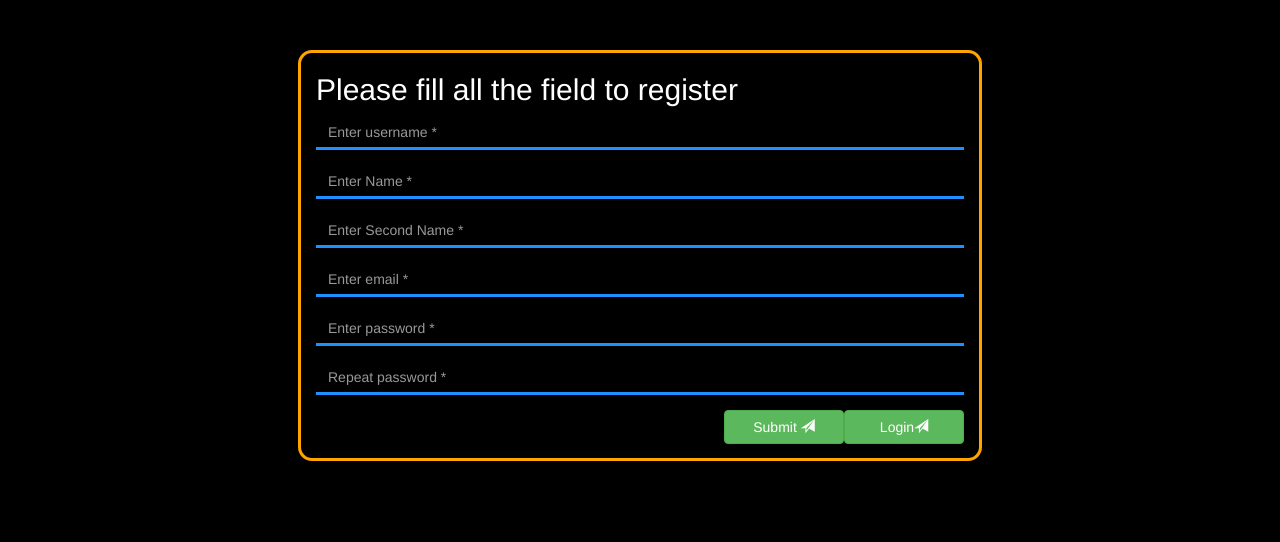
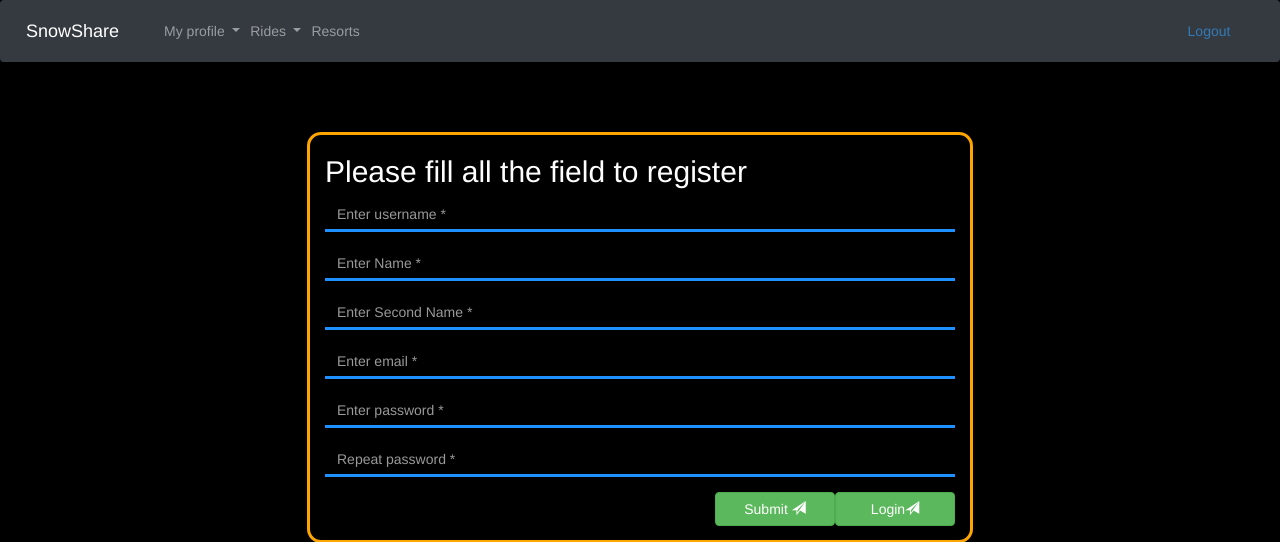
Before and after one commit to gyogy/SnowShare, a Django app: page /rides/register/ in a window 1280 px wide. Shown: the top 542 px of the page. Run offline with Django 3.2, Linux system fonts and the light colour scheme; some libraries are stand-ins or nearby versions.

Commit message:
added navbar to all of the html

```diff
--- a/SnowShare/rides/templates/accounts/register.html
+++ b/SnowShare/rides/templates/accounts/register.html
@@ -1,9 +1,5 @@
-{% load static %}
+{% extends "accounts/start.html" %} {% block content %}
 
-<link href="//maxcdn.bootstrapcdn.com/bootstrap/3.3.0/css/bootstrap.min.css" rel="stylesheet" id="bootstrap-css">
-<link rel="stylesheet" href="{% static 'css/registration.css' %}">
-<script src="//maxcdn.bootstrapcdn.com/bootstrap/3.3.0/js/bootstrap.min.js"></script>
-<script src="//code.jquery.com/jquery-1.11.1.min.js"></script>
 <!------ Include the above in your HEAD tag ---------->
 
 <div class="container">
@@ -36,3 +32,5 @@
   </form>
   </div>
 </div>
+
+{% endblock %}
--- /dev/null
+++ b/SnowShare/rides/templates/accounts/start.html
@@ -0,0 +1,51 @@
+{% load static%}
+<link rel="stylesheet" href="https://stackpath.bootstrapcdn.com/bootstrap/4.3.1/css/bootstrap.min.css" integrity="sha384-ggOyR0iXCbMQv3Xipma34MD+dH/1fQ784/j6cY/iJTQUOhcWr7x9JvoRxT2MZw1T" crossorigin="anonymous">
+<script src="https://code.jquery.com/jquery-3.3.1.slim.min.js" integrity="sha384-q8i/X+965DzO0rT7abK41JStQIAqVgRVzpbzo5smXKp4YfRvH+8abtTE1Pi6jizo" crossorigin="anonymous"></script>
+<script src="https://cdnjs.cloudflare.com/ajax/libs/popper.js/1.14.7/umd/popper.min.js" integrity="sha384-UO2eT0CpHqdSJQ6hJty5KVphtPhzWj9WO1clHTMGa3JDZwrnQq4sF86dIHNDz0W1" crossorigin="anonymous"></script>
+<script src="https://stackpath.bootstrapcdn.com/bootstrap/4.3.1/js/bootstrap.min.js" integrity="sha384-JjSmVgyd0p3pXB1rRibZUAYoIIy6OrQ6VrjIEaFf/nJGzIxFDsf4x0xIM+B07jRM" crossorigin="anonymous"></script>
+<link href="//maxcdn.bootstrapcdn.com/bootstrap/3.3.0/css/bootstrap.min.css" rel="stylesheet" id="bootstrap-css">
+<link rel="stylesheet" href="{% static 'css/registration.css' %}">
+<script src="//maxcdn.bootstrapcdn.com/bootstrap/3.3.0/js/bootstrap.min.js"></script>
+<script src="//code.jquery.com/jquery-1.11.1.min.js"></script>
+
+
+<nav class="navbar navbar-expand-lg navbar-dark bg-dark">
+  <a class="navbar-brand" href="#">SnowShare</a>
+  <button class="navbar-toggler" type="button" data-toggle="collapse" data-target="#navbarNavDropdown" aria-controls="navbarNavDropdown" aria-expanded="false" aria-label="Toggle navigation">
+    <span class="navbar-toggler-icon"></span>
+  </button>
+  <div class="collapse navbar-collapse" id="navbarNavDropdown">
+    <ul class="navbar-nav">
+
+      <li class="nav-item dropdown">
+        <a class="nav-link dropdown-toggle" href="#" id="navbarDropdownMenuLink" data-toggle="dropdown" aria-haspopup="true" aria-expanded="false">
+          My profile
+        </a>
+        <div class="dropdown-menu" aria-labelledby="navbarDropdownMenuLink">
+          <a class="dropdown-item" href="{% url 'add_ride' %}">Add Ride</a>
+          <a class="dropdown-item" href="{% url 'add_car' %}">Add Car</a>
+          <a class="dropdown-item" href="#">Profile</a>
+        </div>
+      </li>
+
+      <li class="nav-item dropdown">
+        <a class="nav-link dropdown-toggle" href="#" id="navbarDropdownMenuLink" data-toggle="dropdown" aria-haspopup="true" aria-expanded="false">
+          Rides
+        </a>
+        <div class="dropdown-menu" aria-labelledby="navbarDropdownMenuLink">
+          <a class="dropdown-item" href="#">Rides</a>
+          <a class="dropdown-item" href="#">Rides In</a>
+          <a class="dropdown-item" href="#">Posted Rides</a>
+        </div>
+      </li>
+
+      <li class="nav-item">
+        <a class="nav-link" href="#">Resorts</a>
+      </li>
+
+    </ul>
+  </div>
+  <button class="btn btn-outline-success my-2 my-sm-0" type="submit" style="float: right; color: white;"><a href="{% url 'logout' %}">Logout</a></button>
+</nav>
+
+{% block content %} {% endblock %}
--- a/SnowShare/rides/templates/resorts/detail.html
+++ b/SnowShare/rides/templates/resorts/detail.html
@@ -1,3 +1,5 @@
+{% extends "accounts/base.html" %} {% block content %}
+
 <h2>{{resort.name}}</h2>
 {% for ride in rides %}
 {% if ride.free_seats > 0 %}
@@ -5,3 +7,5 @@
 {% endif %}
 {% endfor %}
 <p><button type="button"><a href="{% url 'resorts' %}">Back to resort list</a></button><p/>
+
+{% endblock %}
--- a/SnowShare/rides/templates/resorts/list.html
+++ b/SnowShare/rides/templates/resorts/list.html
@@ -1,4 +1,8 @@
+{% extends "accounts/base.html" %} {% block content %}
+
 <h2> Resorts: </h2>
 {% for resort in resorts %}
 <p><a href="{% url 'resort_details' resort.id %}">{{resort.name}}</a></p>
 {% endfor%}
+
+{% endblock %}
--- a/SnowShare/rides/templates/rides/add.html
+++ b/SnowShare/rides/templates/rides/add.html
@@ -1,5 +1,8 @@
+{% extends "accounts/base.html" %} {% block content %}
 <form method="POST">
     {% csrf_token %}
     {{ form.as_p }}
     <input type="submit" name="Add Ride">
 </form>
+
+{% endblock %}
--- a/SnowShare/rides/templates/rides/detail.html
+++ b/SnowShare/rides/templates/rides/detail.html
@@ -1,6 +1,10 @@
+{% extends "accounts/base.html" %} {% block content %}
+
 <p>Destination: {{ride.destination}}</p>
 <p>Date: {{ride.date}}</p>
 <p>Driver: {{ride.driver.username}}</p>
 <p>Car: {{ride.car}}</p>
 <p>Free seats: {{ride.free_seats}}</p>
 <p>Price: {{ride.price}}</p>
+
+{% endblock %}
--- a/SnowShare/rides/templates/rides/list.html
+++ b/SnowShare/rides/templates/rides/list.html
@@ -1,6 +1,10 @@
+{% extends "accounts/base.html" %} {% block content %}
+
 <h2> All avaliable rides: </h2>
 {% for ride in rides %}
 {% if ride.free_seats > 0 %}
 <p><a href="{% url 'view' ride.id %}">{{ ride.destination }}, {{ ride.free_seats}} seat(s), at {{ ride.price }} per seat.</a></p>
 {% endif %}
 {% endfor %}
+
+{% endblock %}
```
Also changed, not shown: SnowShare/rides/templates/accounts/base.html (added, +50 -0 lines), SnowShare/rides/templates/accounts/index.html (+3 -44 lines), SnowShare/rides/templates/accounts/login.html (+5 -6 lines).
